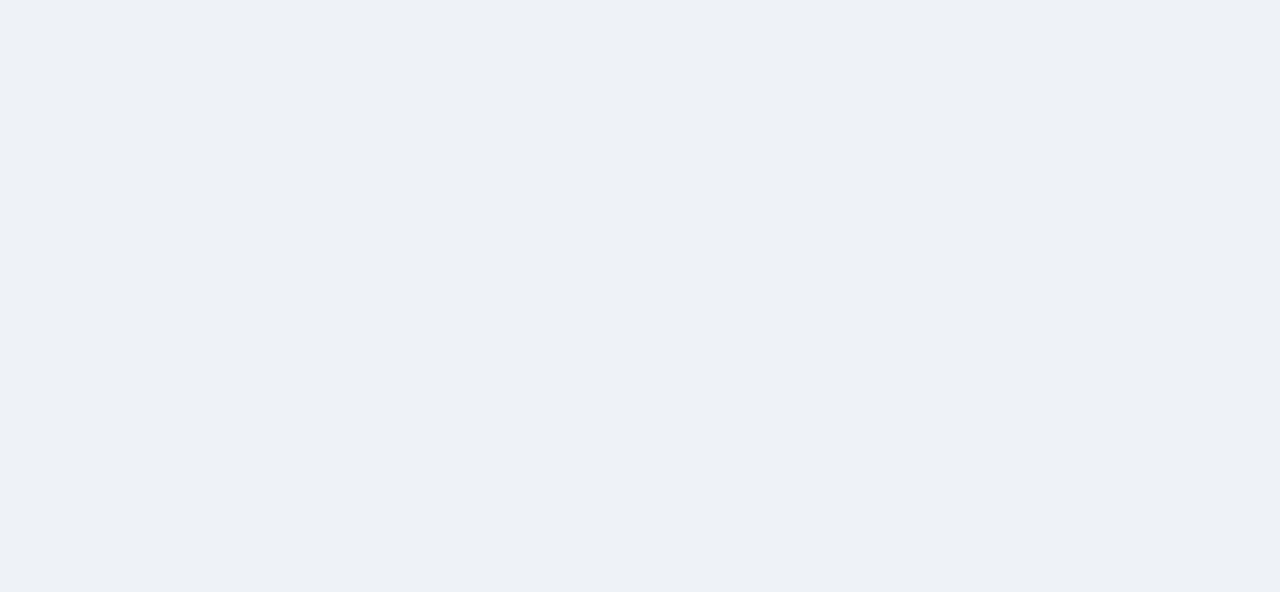
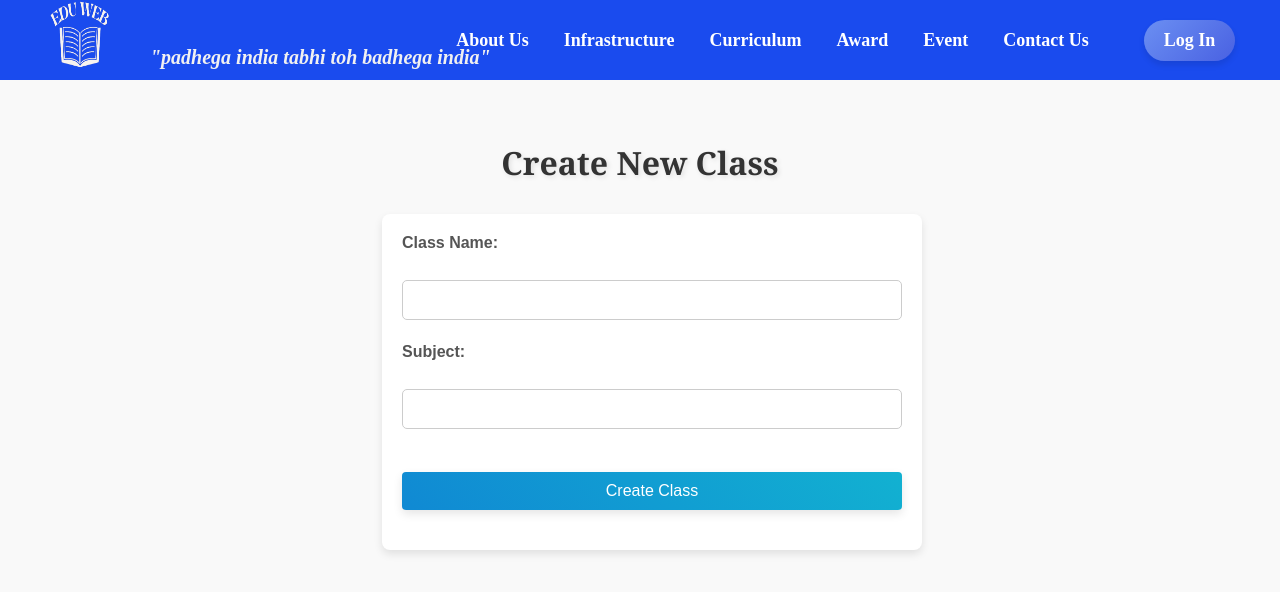
Before and after one commit to transmogrify76/Education-web, a React (Create React App) app: page /classcreate in a window 1280 px wide. Before the commit this address had no page. Shown: the top 592 px of the page. Built offline with nearby package versions, Linux system fonts and the light colour scheme; the HTML template or start-up script is replaced by a standard one.

Commit message:
create class

```diff
--- a/src/App.js
+++ b/src/App.js
@@ -96,6 +96,7 @@ import ParentClassDataPage from './components/ParentClassDataPage/ParentClassDat
 import CreateSurveyForm from './components/CreateSurveyForm/CreateSurveyForm'
 import GetSurveys from './components/GetSurveys/GetSurveys'
 import SubjectEdit from './components/SubjectEdit/SubjectEdit'
+import ClassCreate from './components/ClassCreate/ClassCreate';
 function App() {
   return (
     <Router>
@@ -131,6 +132,7 @@ function App() {
           <Route path="/event/:id" element={<Event />} />
           <Route path="/event" element={<Event />} />
           <Route path='/curriculum' element={<CurriculumPage />} />
+          <Route path='/classcreate' element={<ClassCreate />} />
 
           <Route path='/admindashboard' element={<AdminDashboard />} />
           <Route path='/StudentRegisterPage' element={<StudentRegisterPage />} />
--- a/src/components/AdminPage/AdminPage.jsx
+++ b/src/components/AdminPage/AdminPage.jsx
@@ -11,6 +11,7 @@ const AdminPage = () => {
     { name: 'Parent Registration', icon: 'fas fa-user-tie', className: 'btn-1', link: '/Parentregisterpage' },
     { name: 'Student Registration', icon: 'fas fa-user-graduate', className: 'btn-2', link: '/studentregisterpage' },
     { name: 'Teacher Registration', icon: 'fas fa-chalkboard-teacher', className: 'btn-3', link: '/teacherregister' },
+    { name: 'Class Creation', icon: 'fas fa-book', className: 'btn-3', link: '/classcreate' },
     { name: 'TimeTable Post', icon: 'fas fa-calendar-day', className: 'btn-10', link: '/AdminTimeTable' },
     { name: 'Update Transfer Certificate', icon: 'fas fa-certificate', className: 'btn-5', link: '/UpdateTc' },
     { name: 'Update Exit Slip', icon: 'fas fa-sign-out-alt', className: 'btn-6', link: '/ExitSlipUpdate' },
--- /dev/null
+++ b/src/components/ClassCreate/ClassCreate.css
@@ -0,0 +1,79 @@
+/* General page styling */
+.class-create-page {
+    display: flex;
+    flex-direction: column;
+    align-items: center;
+    padding: 40px;
+    background-color: #f9f9f9;
+    min-height: 100vh;
+  }
+
+  h1 {
+    font-size: 2rem;
+    color: #333;
+    margin-bottom: 30px;
+  }
+
+  /* Form container styling */
+  .class-form {
+    width: 100%;
+    max-width: 500px;
+    background-color: #fff;
+    padding: 20px;
+    border-radius: 8px;
+    box-shadow: 0 4px 8px rgba(0, 0, 0, 0.1);
+    display: flex;
+    flex-direction: column;
+    gap: 15px;
+  }
+
+  .class-form label {
+    font-size: 1rem;
+    color: #555;
+    margin-bottom: 5px;
+  }
+
+  .class-form input {
+    padding: 10px;
+    font-size: 1rem;
+    border: 1px solid #ccc;
+    border-radius: 5px;
+    outline: none;
+  }
+
+  .class-form input:focus {
+    border-color: #4CAF50;
+  }
+
+  .submit-button {
+    padding: 10px 20px;
+    font-size: 1rem;
+    background-color: #4CAF50;
+    color: white;
+    border: none;
+    border-radius: 5px;
+    cursor: pointer;
+    transition: background-color 0.3s ease;
+  }
+
+  .submit-button:hover {
+    background-color: #45a049;
+  }
+
+  .submit-button:disabled {
+    background-color: #ccc;
+    cursor: not-allowed;
+  }
+
+  /* Message styling for success and error */
+  .success-message {
+    color: green;
+    font-size: 1rem;
+    margin-top: 20px;
+  }
+
+  .error-message {
+    color: red;
+    font-size: 1rem;
+    margin-top: 20px;
+  }
--- /dev/null
+++ b/src/components/ClassCreate/ClassCreate.jsx
@@ -0,0 +1,117 @@
+
+import React, { useState } from 'react';
+import axios from 'axios';
+import './ClassCreate.css'; // Assuming you have a separate CSS file for styling
+import Header from '../Header/Header';
+import { useNavigate } from 'react-router-dom';
+
+const ClassCreatePage = () => {
+  const [className, setClassName] = useState('');
+  const [subject, setSubject] = useState('');
+  const [error, setError] = useState('');
+  const [success, setSuccess] = useState('');
+  const [message, setMessage] = useState('');
+  const navigate = useNavigate(); // Initialize useNavigate for navigation
+
+  // Retrieve token from localStorage
+  const token = localStorage.getItem('authToken'); // 'authToken' is the key for the admin token
+
+  const handleSubmit = async (e) => {
+    e.preventDefault();
+
+    // Check if the token exists, else show an error message
+    if (!token) {
+      setMessage('Authorization token not found. Please log in as an admin.');
+      return;
+    }
+
+    const payload = {
+      className,
+      subject,
+    };
+
+    try {
+      // Send a POST request to create the class with the token in the Authorization header
+      const response = await axios.post(
+        'http://localhost:3000/class',
+        payload,
+        {
+          headers: {
+            Authorization: `Bearer ${token}`, // Add the token in the Authorization header
+          },
+        }
+      );
+
+      if (response.status === 200) {
+        setClassName('');
+        setSubject('');
+        setSuccess('Class created successfully!');
+        setError('');
+        setMessage('');
+
+        // Optionally, redirect after success (if needed)
+        setTimeout(() => {
+          navigate('/class-management'); // Redirect to class management page after success
+        }, 2000); // Optional: delay before redirect
+      } else {
+        setError('Class create Successfully.');
+        setSuccess('');
+        setMessage('');
+      }
+    } catch (error) {
+      console.error('Error creating class:', error);
+      // Check if the error is from the backend or network
+      if (error.response) {
+        // The request was made and the server responded with a status code
+        setError(error.response.data.message || 'Failed to create class. Please try again.');
+      } else if (error.request) {
+        // The request was made but no response was received
+        setError('No response from the server. Please try again later.');
+      } else {
+        setError('An error occurred. Please try again.');
+      }
+      setSuccess('');
+      setMessage('');
+    }
+  };
+
+  return (
+    <div>
+      <Header />
+      <div className="class-create-page">
+        <h1>Create New Class</h1>
+
+        <form className="class-form" onSubmit={handleSubmit}>
+          <label htmlFor="className">Class Name:</label>
+          <input
+            type="text"
+            id="className"
+            value={className}
+            onChange={(e) => setClassName(e.target.value)}
+            required
+          />
+
+          <label htmlFor="subject">Subject:</label>
+          <input
+            type="text"
+            id="subject"
+            value={subject}
+            onChange={(e) => setSubject(e.target.value)}
+            required
+          />
+
+          <button type="submit" className="submit-button">
+            Create Class
+          </button>
+        </form>
+
+        {/* Conditional Rendering of Message */}
+        {message && <p className="message">{message}</p>}
+        {error && <p className="error-message">{error}</p>}
+        {success && <p className="success-message">{success}</p>}
+      </div>
+    </div>
+  );
+};
+
+export default ClassCreatePage;
```
